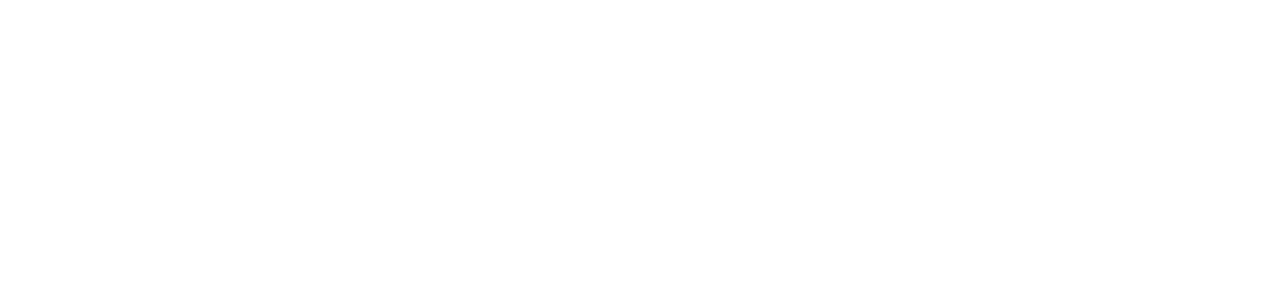
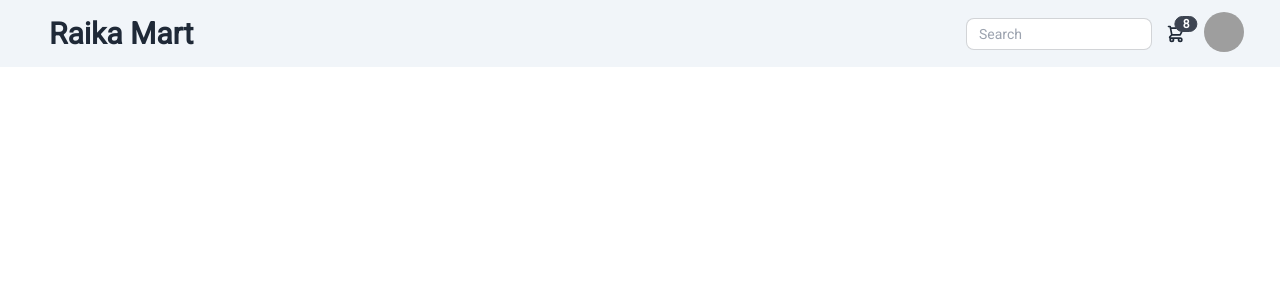
Before and after one commit to marufurs4294/Raika-Mart, a React (Create React App) app: page / in a window 1280 px wide. Shown: the top 300 px of the page. Built offline with nearby package versions, Linux system fonts and the light colour scheme; grey boxes are pictures that could not be loaded.

Commit message:
navbar added

```diff
--- a/public/index.html
+++ b/public/index.html
@@ -24,7 +24,12 @@
       work correctly both with client-side routing and a non-root public URL.
       Learn how to configure a non-root public URL by running `npm run build`.
     -->
-    <title>React App</title>
+
+    <!-- Google Font -->
+    <link rel="preconnect" href="https://fonts.googleapis.com">
+<link rel="preconnect" href="https://fonts.gstatic.com" crossorigin>
+<link href="https://fonts.googleapis.com/css2?family=Roboto&display=swap" rel="stylesheet">
+    <title>Raika Mart</title>
   </head>
   <body>
     <noscript>You need to enable JavaScript to run this app.</noscript>
--- a/src/App.js
+++ b/src/App.js
@@ -1,10 +1,11 @@
-import logo from './logo.svg';
+
 import './App.css';
+import Navbar from './Navbar/Navbar';
 
 function App() {
   return (
     <div className="App">
-
+     <Navbar></Navbar>
     </div>
   );
 }
--- /dev/null
+++ b/src/Navbar/Navbar.js
@@ -0,0 +1,54 @@
+import React from 'react';
+
+const Navbar = () => {
+    return (
+        <div>
+            <div className="navbar bg-base-100 bg-slate-100 px-8">
+  <div className="flex-1">
+    <a className="btn btn-ghost normal-case text-3xl font-bold">Raika Mart</a>
+  </div>
+  <div className="form-control">
+  <input type="text" placeholder="Search" className="input input-bordered input-sm w-full max-w-xs  hidden md:block"/>
+    </div>
+  <div className="flex-none">
+    <div className="dropdown dropdown-end">
+      <label tabIndex={0} className="btn btn-ghost btn-circle">
+        <div className="indicator">
+          <svg xmlns="http://www.w3.org/2000/svg" className="h-5 w-5" fill="none" viewBox="0 0 24 24" stroke="currentColor"><path strokeLinecap="round" strokeLinejoin="round" strokeWidth="2" d="M3 3h2l.4 2M7 13h10l4-8H5.4M7 13L5.4 5M7 13l-2.293 2.293c-.63.63-.184 1.707.707 1.707H17m0 0a2 2 0 100 4 2 2 0 000-4zm-8 2a2 2 0 11-4 0 2 2 0 014 0z" /></svg>
+          <span className="badge badge-sm indicator-item">8</span>
+        </div>
+      </label>
+      <div tabIndex={0} className="mt-3 card card-compact dropdown-content w-52 bg-base-100 shadow">
+        <div className="card-body">
+          <span className="font-bold text-lg">8 Items</span>
+          <span className="text-info">Subtotal: $999</span>
+          <div className="card-actions">
+            <button className="btn btn-primary btn-block">View cart</button>
+          </div>
+        </div>
+      </div>
+    </div>
+    <div className="dropdown dropdown-end">
+      <label tabIndex={0} className="btn btn-ghost btn-circle avatar">
+        <div className="w-10 rounded-full">
+          <img src="https://i.ibb.co/PWRB8zQ/profile-pic-sharp.png" />
+        </div>
+      </label>
+      <ul tabIndex={0} className="menu menu-compact dropdown-content mt-3 p-2 shadow bg-base-100 rounded-box w-52">
+        <li>
+          <a href='/' className="justify-between">
+            Profile
+            <span className="badge">New</span>
+          </a>
+        </li>
+        <li><a href='/'>Settings</a></li>
+        <li><a href='/'>Logout</a></li>
+      </ul>
+    </div>
+  </div>
+</div>
+        </div>
+    );
+};
+
+export default Navbar;
--- a/src/index.css
+++ b/src/index.css
@@ -7,6 +7,7 @@
   font-family: -apple-system, BlinkMacSystemFont, 'Segoe UI', 'Roboto', 'Oxygen',
     'Ubuntu', 'Cantarell', 'Fira Sans', 'Droid Sans', 'Helvetica Neue',
     sans-serif;
+    font-family: 'Roboto', sans-serif;
   -webkit-font-smoothing: antialiased;
   -moz-osx-font-smoothing: grayscale;
 }
```
Also changed, not shown: src/Navbar/Navbar.css (added).
